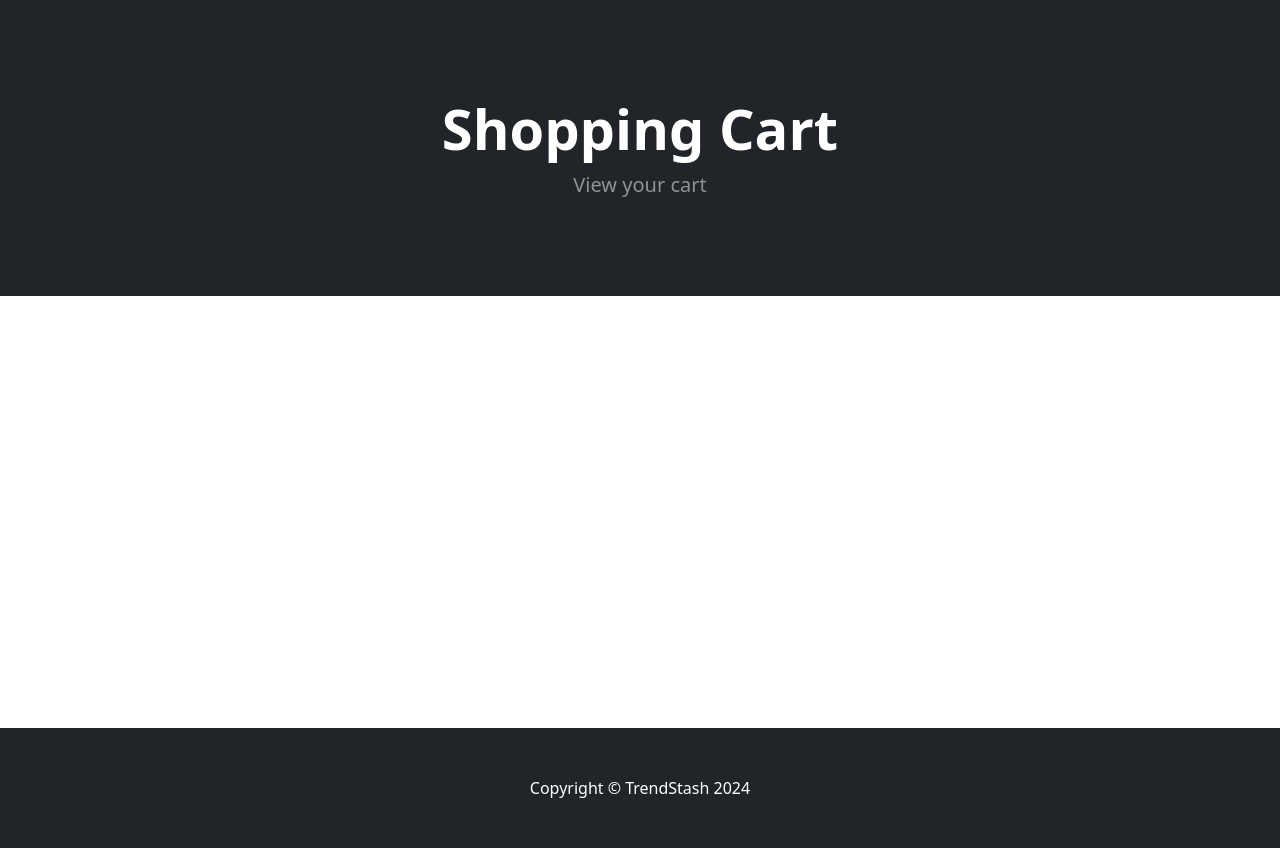
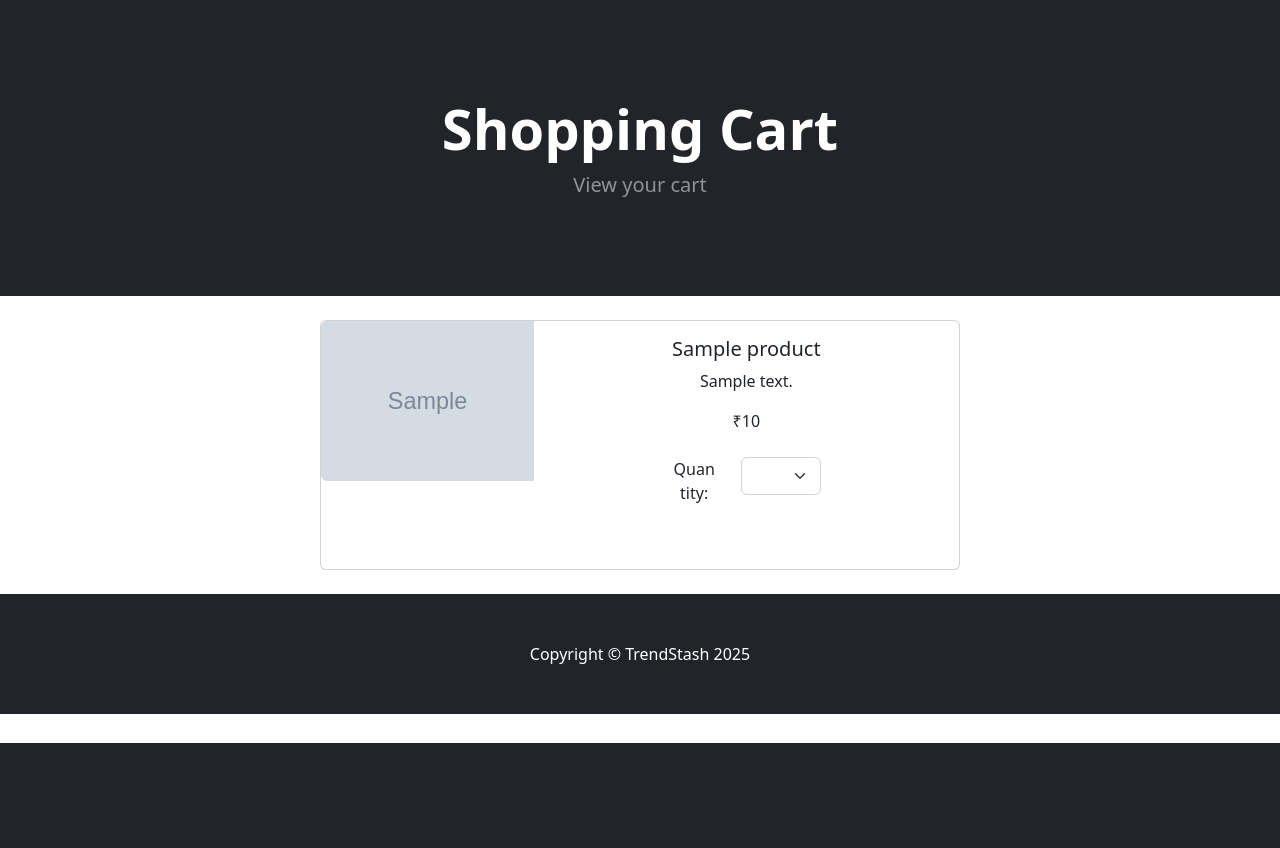
Before and after one commit to gurkiratshergill/TrendStash, a Django app: template cart/templates/cart_summary.html in a window 1280 px wide. Shown: the part 57-905 px from the top of the page. After the commit the page ends 800 px from the top, so only its background shows below. Run offline with Django 5.2, Linux system fonts and the light colour scheme; the template is opened without the code that fills it: most values are stand-ins (such as "Sample title", 1, 10 or a date in 2020); grey boxes marked "Sample" are stand-in pictures; some libraries are stand-ins or nearby versions.

Commit message:
Added quantity for items in shopping cart.

```diff
--- a/cart/templates/cart_summary.html
+++ b/cart/templates/cart_summary.html
@@ -10,5 +10,65 @@
         </div>
     </div>
 </header>
-<br/><br/><br/><br/><br/><br/><br/><br/><br/><br/><br/><br/><br/><br/><br/><br/><br/><br/>
+
+{% if cart_products%}
+{% for product in cart_products %}
+<div class="contaner col-md-6 offset-md-3">
+    <br/>
+    <div class="card mb-">
+        <div class="row g-0">
+            <div class="col-md-4">
+            <img src="{{ product.image.url }}" class="img-fluid rounded-start" alt="...">
+            </div>
+            <div class="col-md-8">
+            <div class="card-body">
+            <center>
+                <h5 class="card-title">{{ product.name }}</h5>
+                <p class="card-text">{{product.description}}</p>
+
+                {% if product.is_sale %}
+                <span class="text-muted text-decoration-line-through">₹{{ product.price }}</span>
+                                ₹{{ product.sale_price}}
+
+                {% else %}
+                ₹{{ product.price }}
+                {% endif %}
+                <br/>
+                <br/>
+                <div class="row justify-content-center">
+                <div class="col-md-2">Quantity:</div>
+                <div class="col-md-3">
+                    <select class="form-select" id="qty-cart">
+                        <option selected>
+                            {% for key, value in quantities.items %}
+                                {% if key == product.id|slugify %}
+                                    {{ value }}
+                                {% endif%}
+                            {% endfor %}
+                        </option>
+                        <option value="1">1</option>
+                        <option value="2">2</option>
+                        <option value="3">3</option>
+                        <option value="4">4</option>
+                        <option value="5">5</option>
+                    </select>
+                </div>
+                </div>
+                <br/>
+                <br/>
+
+            </center>
+            </div>
+            </div>
+        </div>
+        </div>
+</div>
+{% endfor %}
+<br/>
+{% else%}
+Cart is Empty
+<br/><br/><br/><br/><br/><br/><br/><br/><br/><br/><br/><br/><br/><br/><br/><br/>
+{% endif%}
+
+
 {% endblock %}
--- a/store/templates/base.html
+++ b/store/templates/base.html
@@ -32,7 +32,7 @@
 
         <!-- Footer-->
         <footer class="py-5 bg-dark">
-            <div class="container"><p class="m-0 text-center text-white">Copyright &copy; TrendStash 2024</p></div>
+            <div class="container"><p class="m-0 text-center text-white">Copyright &copy; TrendStash 2025</p></div>
         </footer>
         <!-- Bootstrap core JS-->
         <script src="https://cdn.jsdelivr.net/npm/bootstrap@5.2.3/dist/js/bootstrap.bundle.min.js"></script>
```
Also changed, not shown: cart/cart.py (+14 -2 lines), cart/views.py (+7 -2 lines), store/templates/product.html (+13 -0 lines), db.sqlite3.
